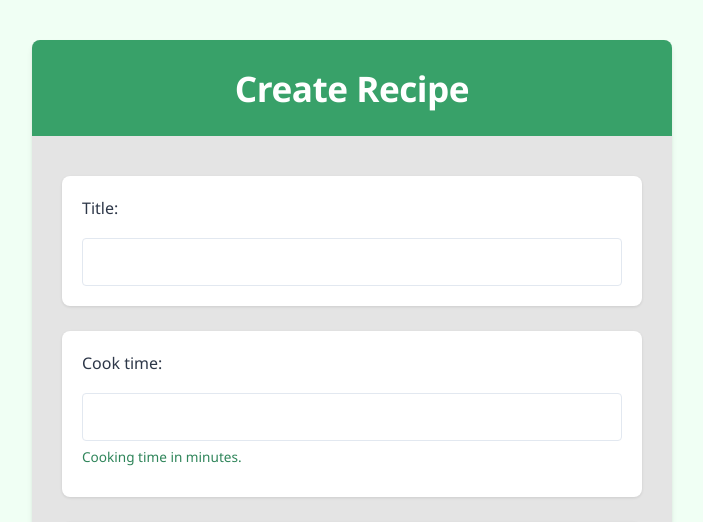
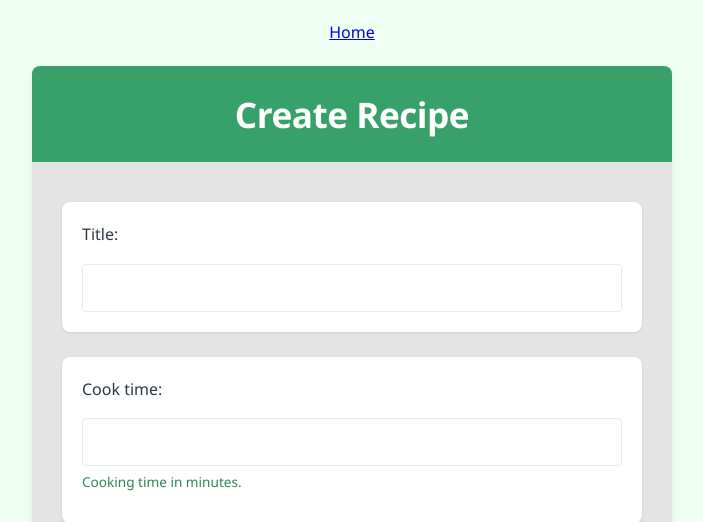
Before and after one commit to Mateo-Buytaert/Recipeazy-deployed, a Django app: page /make-recipe in a window 1280 px wide. Shown: the top 522 px of the page, without its empty margins (288-991 px from the left). Run offline with Django 5.2, Linux system fonts and the light colour scheme; the visitor is signed in with stand-in values (Sample User, id 1); data that the repository does not hold is empty.

Commit message:
Update recipe_form.html

```diff
--- a/recipes/templates/recipes/recipe_form.html
+++ b/recipes/templates/recipes/recipe_form.html
@@ -8,7 +8,7 @@
     <link rel="stylesheet" href="{%static 'css/recipe_form.css'%}">
 </head>
 <body>
-    <a href="{%url 'index'%}"></a>
+    <a href="{%url 'index'%}">Home</a>
     <div class="container">
         <div class="form-header">
             <h1>Create Recipe</h1>
```
